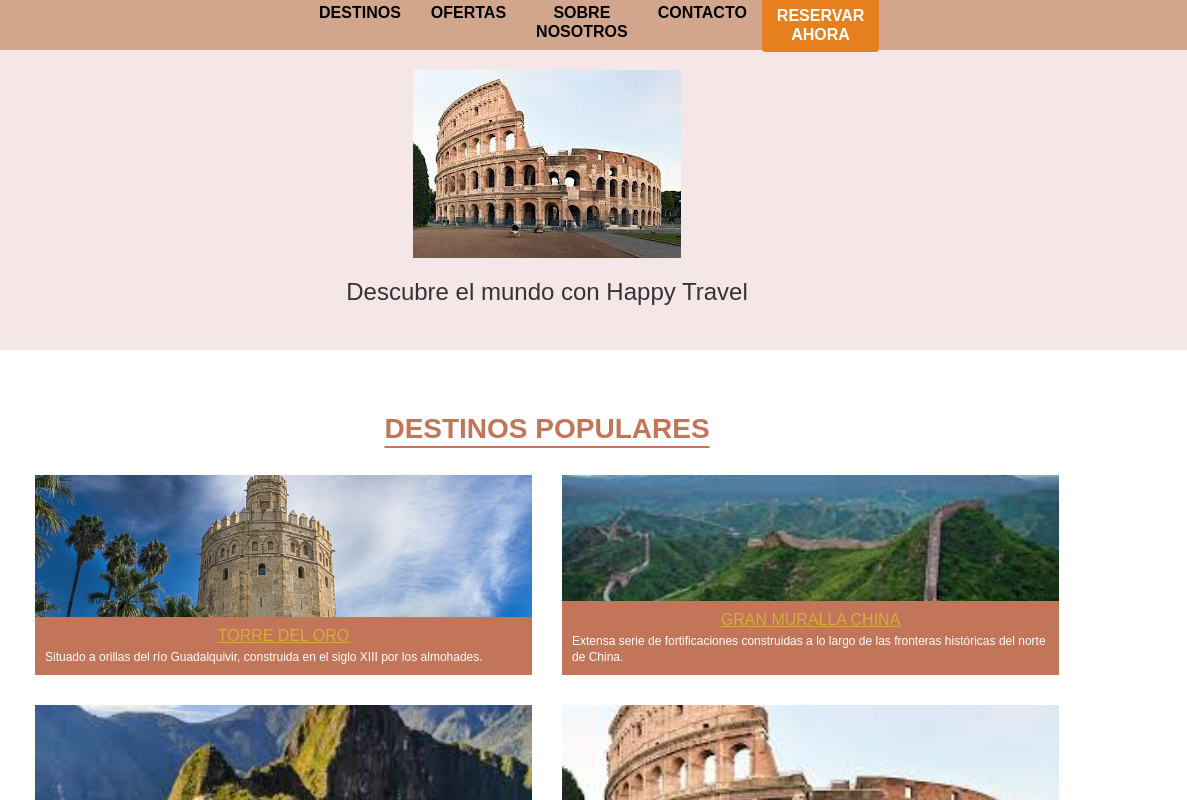
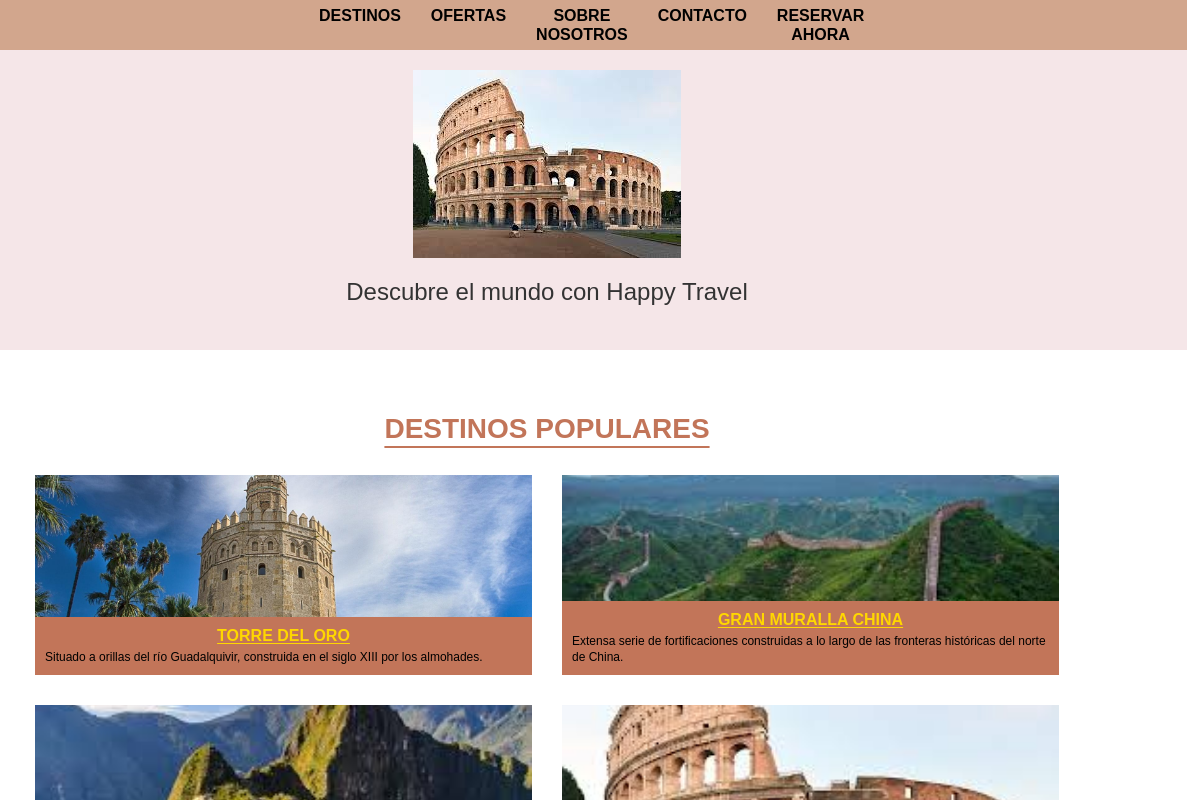
Before and after one commit to CesarMed06/HappyTravel, a plain HTML site: page index.html in a window 1280 px wide. Shown: the top 800 px of the page, 93-1280 px from the left. Drawn offline with Linux system fonts and the light colour scheme.

Commit message:
change the format of the BOOK NOW, change the color of the destination text, and format of the notifications section.

```diff
--- a/index.html
+++ b/index.html
@@ -18,7 +18,7 @@
                 <li><a href="#">OFERTAS</a></li>
                 <li><a href="#">SOBRE<br>NOSOTROS</a></li>
                 <li><a href="#">CONTACTO</a></li>
-                <li><a href="#" class="reservar">RESERVAR<br>AHORA</a></li>
+                <li><a href="#">RESERVAR<br>AHORA</a></li>
             </ul>
         </nav>
     </header>
--- a/style.css
+++ b/style.css
@@ -57,14 +57,9 @@ nav ul li a:hover {
 }
 
 .reservar {
-    background-color: #e6801e;
     color: white !important;
     border-radius: 4px;
     padding: 8px 15px !important;
-}
-
-.reservar:hover {
-    background-color: #c27559;
 }
 
 .hero {
@@ -140,17 +135,18 @@ nav ul li a:hover {
 .destino-texto h3 {
     font-size: 16px;
     margin: 0 0 5px 0;
-    color: #d4af37;
-    font-weight: normal;
+    color: #ffd700; /* Cambiado a amarillo */
+    font-weight: bold; /* Añadido negrita */
     text-align: center;
-    text-decoration: underline;
+    text-decoration: underline; /* Añadido subrayado */
+    text-underline-offset: 2px; /* Espacio entre texto y subrayado */
 }
 
 .destino-texto p {
     font-size: 12px;
     margin: 0;
     line-height: 1.3;
-    color: #ffffff;
+    color: #000000;
 }
 
 .ofertas {
@@ -251,10 +247,12 @@ nav ul li a:hover {
     text-align: center;
     font-size: 16px;
     color: #000;
+    font-weight: bold;
 }
 
 .input-field input::placeholder {
     color: #000;
+    font-weight: bold;
 }
 
 .notificaciones button {
@@ -268,6 +266,7 @@ nav ul li a:hover {
     margin-bottom: 40px;
     text-decoration: underline;
     transition: background-color 0.3s ease;
+    color: #ffffff;
 }
 
 .notificaciones button:hover {
```
Also changed, not shown: 1 other file.
